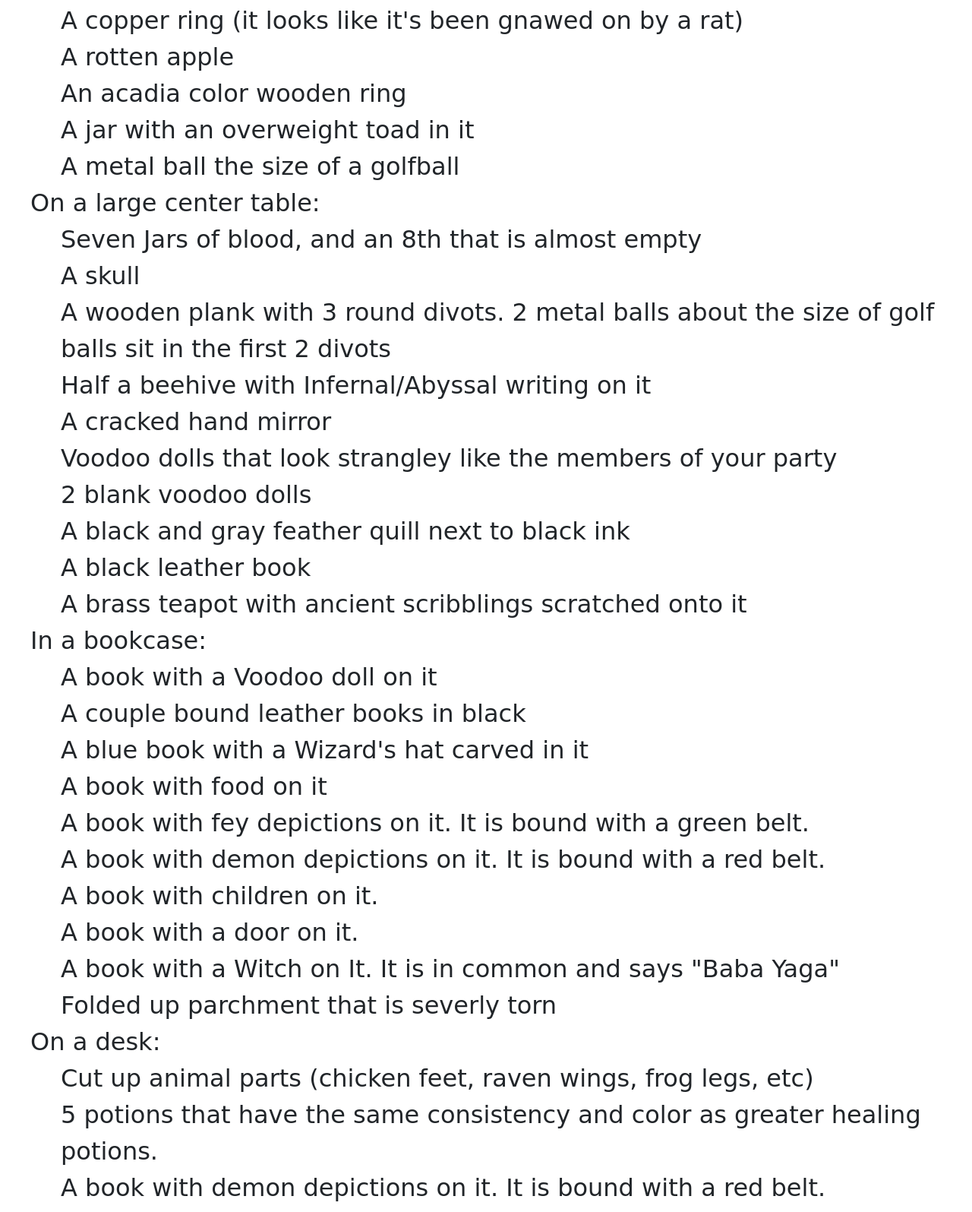
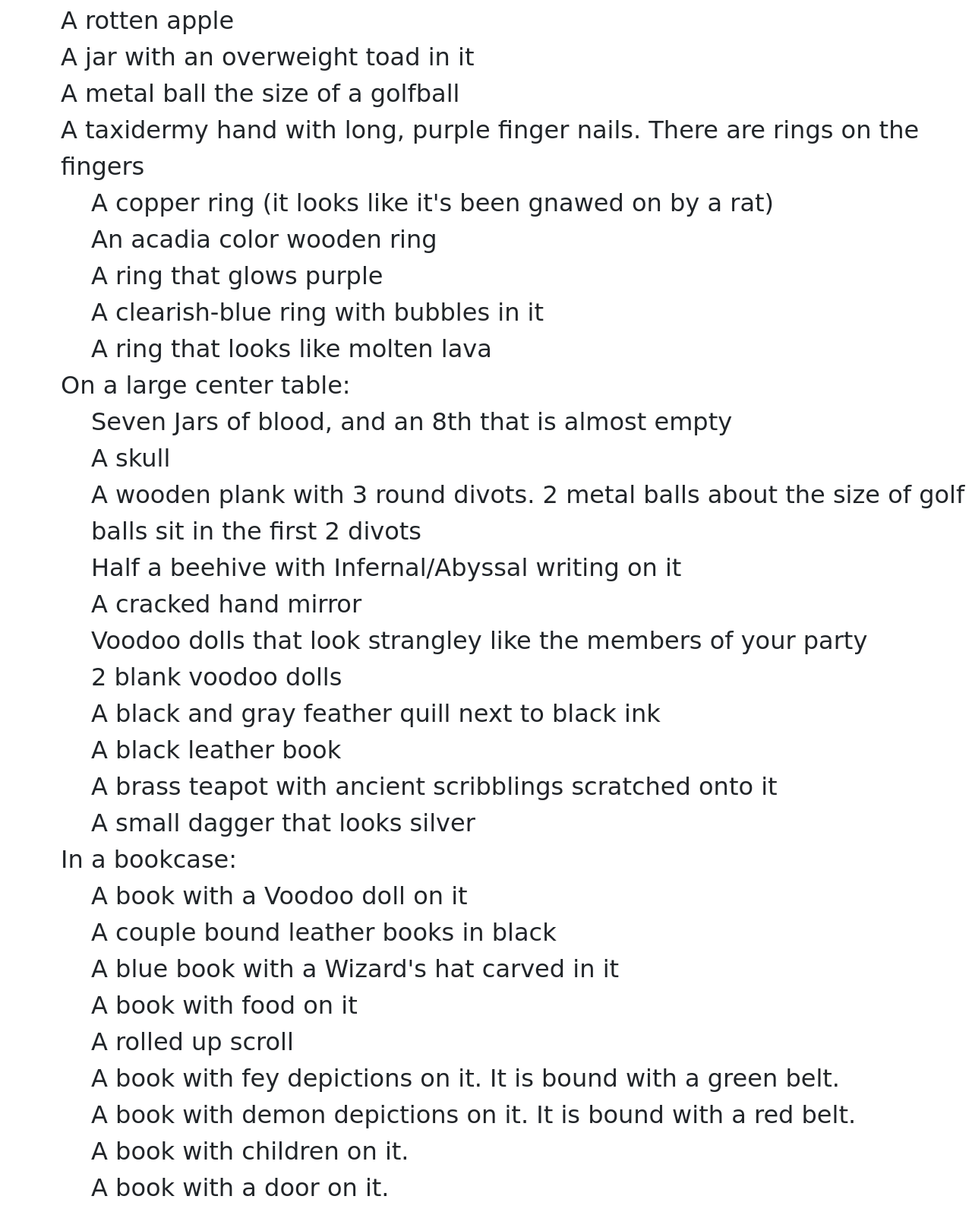
Before and after one commit to HumanHickory/dndGuides, a plain HTML site: page hagHouse.html in a window 1280 px wide. Shown: the part 1113-2708 px from the top of the page at 76% size. Drawn offline with nearby package versions, Linux system fonts and the light colour scheme; a web font is replaced by a local one.

Commit message:
Update hagHouse.html

```diff
--- a/hagHouse.html
+++ b/hagHouse.html
@@ -55,11 +55,17 @@ ul, .ul{
 					<li>A silver bell</li>
 					<li>2 copper coins</li>
 					<li>4 candy wrappers</li>
-					<li>A copper ring (it looks like it's been gnawed on by a rat)</li>
 					<li>A rotten apple</li>
-					<li>An acadia color wooden ring</li>
 					<li>A jar with an overweight toad in it</li>
 					<li>A metal ball the size of a golfball</li>
+					<li>A taxidermy hand with long, purple finger nails. There are rings on the fingers</li>
+					<ul>
+						<li>A copper ring (it looks like it's been gnawed on by a rat)</li>
+						<li>An acadia color wooden ring</li>
+						<li>A ring that glows purple</li>
+						<li>A clearish-blue ring with bubbles in it</li>
+						<li>A ring that looks like molten lava</li>
+					</ul
 				</ul>
 			<li>On a large center table:</li>
 				<ul>
@@ -73,6 +79,7 @@ ul, .ul{
 					<li>A black and gray feather quill next to black ink</li>
 					<li>A black leather book</li>
 					<li>A brass teapot with ancient scribblings scratched onto it</li>
+					<li>A small dagger that looks silver</li>
 				</ul>
 			<li>In a bookcase:</li>
 				<ul>
@@ -80,6 +87,7 @@ ul, .ul{
 					<li>A couple bound leather books in black</li>
 					<li>A blue book with a Wizard's hat carved in it </li>
 					<li>A book with food on it </li>
+					<li>A rolled up scroll</li>
 					<li>A book with fey depictions on it. It is bound with a green belt.</li>
 					<li>A book with demon depictions on it. It is bound with a red belt.</li>
 					<li>A book with children on it.</li>
```
